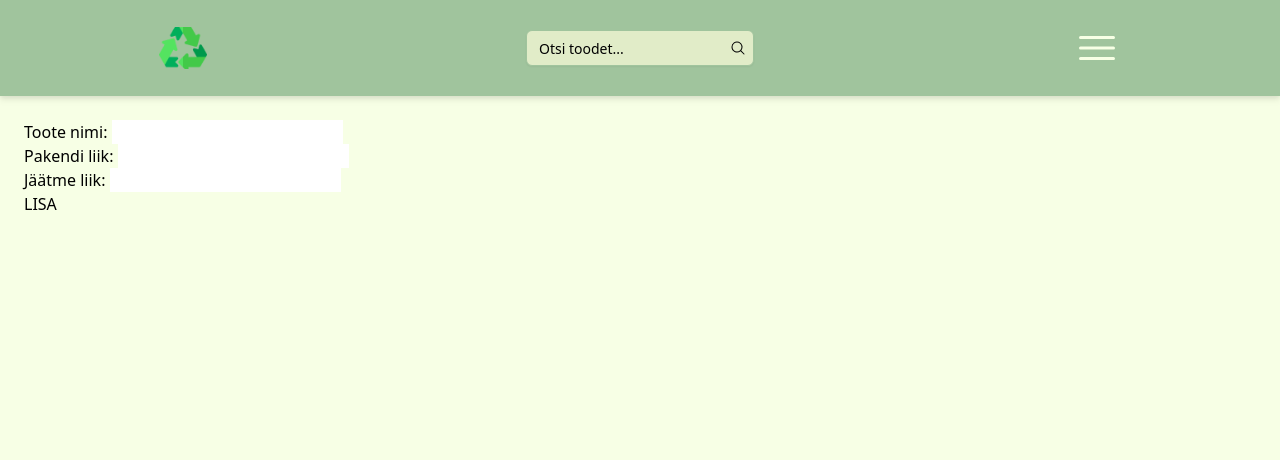
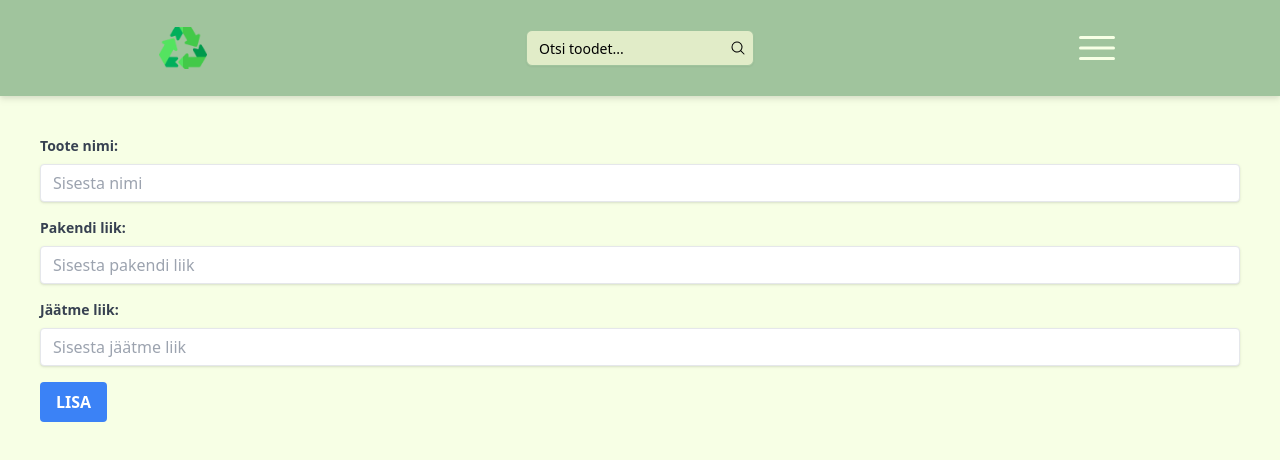
Before and after one commit to 4avik/prygi_sort_1, a Vue app: page /add-product in a window 1280 px wide. Shown: the top 460 px of the page. Built offline with nearby package versions, Linux system fonts and the light colour scheme.

Commit message:
fixed add product

```diff
--- a/src/components/Header.vue
+++ b/src/components/Header.vue
@@ -18,7 +18,6 @@ function productSelected() {
   message.value = '';
   hideAllDropdown();
 }
-
 
 function hideAllDropdown() {
     document.getElementById('dropdown').classList.add('hidden');
@@ -76,8 +75,8 @@ const addToList = (newProduct) => {
   </div>
   <div class="w-screen flex-col absolute hidden bg-[#F7FFE5] z-50" id="dropdown">
     <router-link :to="{ path: '/product', query: { productIndex: products.findIndex(item => item.id === product.id) } }" v-for="product in filterByTerm()" class="p-4 border-b" @click="productSelected">
-    {{ product.name }}
-</router-link>
+       {{ product.name }}
+    </router-link>
 
   </div>
 </template>
--- a/src/products.js
+++ b/src/products.js
@@ -1,5 +1,5 @@
 const getImg = (name) => {
-    const path = `/src/assets/images/${name}`; //your imgfile
+    const path = `/src/assets/images/${name}`;
     const modules = import.meta.globEager("/src/assets/images/*");
     return modules[path].default;
 }
--- a/src/router/index.js
+++ b/src/router/index.js
@@ -36,7 +36,7 @@ const router = createRouter({
       path: '/add-product',
       name: 'add-product',
       component: () => import('../views/AddProduct.vue')
-    }
+    },
   ]
 })
 
--- a/src/views/AddProduct.vue
+++ b/src/views/AddProduct.vue
@@ -1,20 +1,23 @@
 <template>
-    <div>
-        <div>
-            <label>Toote nimi: </label>
-            <input v-model="name" type="text">
+    <div class="p-4">
+        <div class="mb-4">
+            <label class="block text-gray-700 text-sm font-bold mb-2" for="name">Toote nimi:</label>
+            <input id="name" v-model="name" type="text" placeholder="Sisesta nimi" class="shadow appearance-none border rounded w-full py-2 px-3 text-gray-700 leading-tight focus:outline-none focus:shadow-outline">
         </div>
-        <div>
-            <label>Pakendi liik: </label>
-            <input v-model="packageType" type="text">
+        <div class="mb-4">
+            <label class="block text-gray-700 text-sm font-bold mb-2" for="packageType">Pakendi liik:</label>
+            <input id="packageType" v-model="packageType" type="text" placeholder="Sisesta pakendi liik" class="shadow appearance-none border rounded w-full py-2 px-3 text-gray-700 leading-tight focus:outline-none focus:shadow-outline">
         </div>
-        <div>
-            <label>Jäätme liik: </label>
-            <input v-model="wasteType" type="text">
+        <div class="mb-4">
+            <label class="block text-gray-700 text-sm font-bold mb-2" for="wasteType">Jäätme liik:</label>
+            <input id="wasteType" v-model="wasteType" type="text" placeholder="Sisesta jäätme liik" class="shadow appearance-none border rounded w-full py-2 px-3 text-gray-700 leading-tight focus:outline-none focus:shadow-outline">
         </div>
-        <button @click="addProduct">LISA</button>
+        <button @click="addProduct" class="bg-blue-500 hover:bg-blue-700 text-white font-bold py-2 px-4 rounded focus:outline-none focus:shadow-outline">
+            LISA
+        </button>
     </div>
 </template>
+
 
 <script setup>
 import { ref } from 'vue';
```
